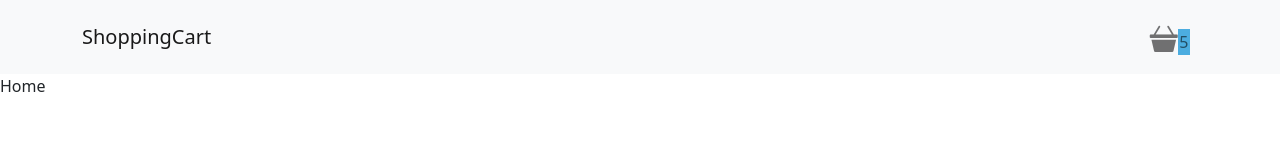
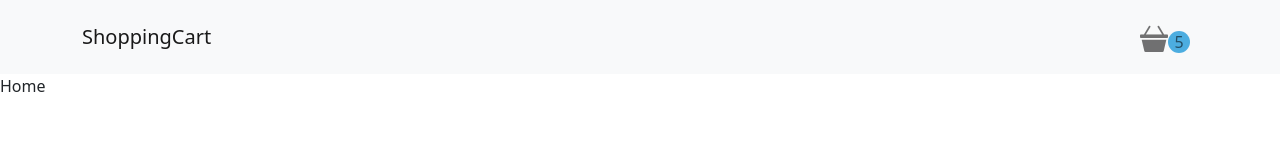
Before and after one commit to syifaull/cart-redux, a React (Create React App) app in the folder frontend/: page / in a window 1280 px wide. Shown: the top 160 px of the page. Built offline with nearby package versions, Linux system fonts and the light colour scheme.

Commit message:
fix navbar count cart

```diff
--- a/frontend/src/App.css
+++ b/frontend/src/App.css
@@ -3,6 +3,7 @@
 
 .cart-quantity {
   background: #4CADE0;
-  padding: 0.1rem;
+  padding: 0rem 0.4rem;
+  border-radius: 50%;
 
 }
```
